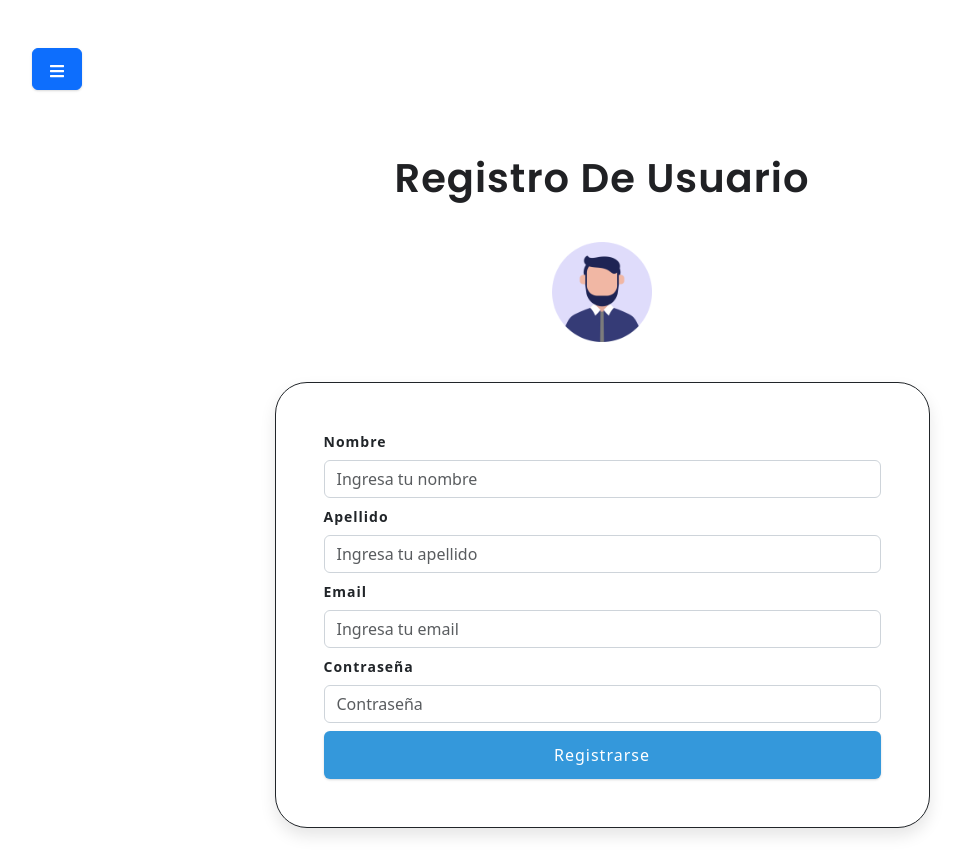
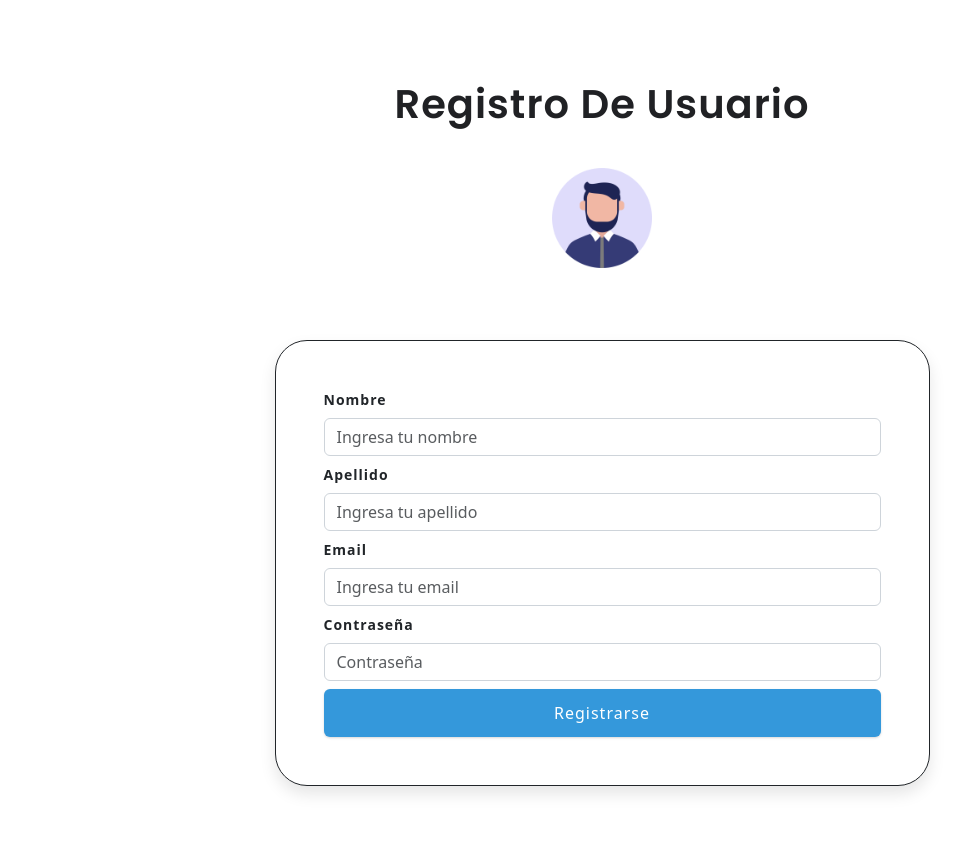
Before and after one commit to XRandolphX/document_manager, a React (Vite) app: page /register in a window 1280 px wide. Shown: the whole page, without its empty margins (38-999 px from the left). After the commit the page ends 818 px from the top, so only its background shows below. Built offline with nearby package versions, Linux system fonts and the light colour scheme.

Commit message:
Update User_Register.jsx

```diff
--- a/src/components/pages/User_Register.jsx
+++ b/src/components/pages/User_Register.jsx
@@ -52,8 +52,19 @@ const UserRegistrationForm = () => {
 
       // Manejar la respuesta del servidor
       if (response.ok) {
+        // Validación básica para comprobar si todos los campos están llenos
+        if (
+          !user.user_name ||
+          !user.user_lastname ||
+          !user.user_email ||
+          !user.user_password
+        ) {
+          alert("Todos los campos son obligatorios.");
+          return;
+        }
         console.log("Usuario registrado:", data);
-        alert("Usuario registrado con éxito!");
+        // alert("Usuario registrado con éxito!");
+        Swal.fire("¡Todo bien!", "Usuario registrado", "success");
         // Restablecer el estado del usuario para limpiar el formulario
         setUser({
           user_name: "",
@@ -63,28 +74,23 @@ const UserRegistrationForm = () => {
         });
       } else {
         console.error("Error al registrar el usuario:", data.message);
-        alert("Error al registrar el usuario: " + data.message);
+        Swal.fire({
+          icon: "error",
+          title: "Oh noo...",
+          text: "¡Ocurrió un error!",
+        });
       }
     } catch (error) {
       console.error("Error en la petición:", error);
       alert("Error al realizar la petición: " + error);
     }
   };
+
   //Constante del Contexto Global
   const { openSidebar, openModal } = useGlobalContext();
 
   return (
     <Container>
-      <div>
-        <Row className="justify-content-between align-items-center my-3">
-          <Col xs="auto">
-            <Button variant="primary" onClick={openSidebar}>
-              <FaBars />
-            </Button>
-          </Col>
-          <Col xs="auto"></Col>
-        </Row>
-      </div>
       <Row className="justify-content-md-center">
         <Col xs lg="7">
           <h1 className="title text-center mt-5">Registro de Usuario</h1>
@@ -98,7 +104,7 @@ const UserRegistrationForm = () => {
           </div>
           <Form
             onSubmit={handleSubmit}
-            className="user-form mt-3 p-5 rounded-5 border border-dark"
+            className="user-form mt-5 p-5 rounded-5 border border-dark"
           >
             <Form.Group className="mb-2" controlId="formUserName">
               <Form.Label style={{ fontWeight: "bold" }}>Nombre</Form.Label>
```
